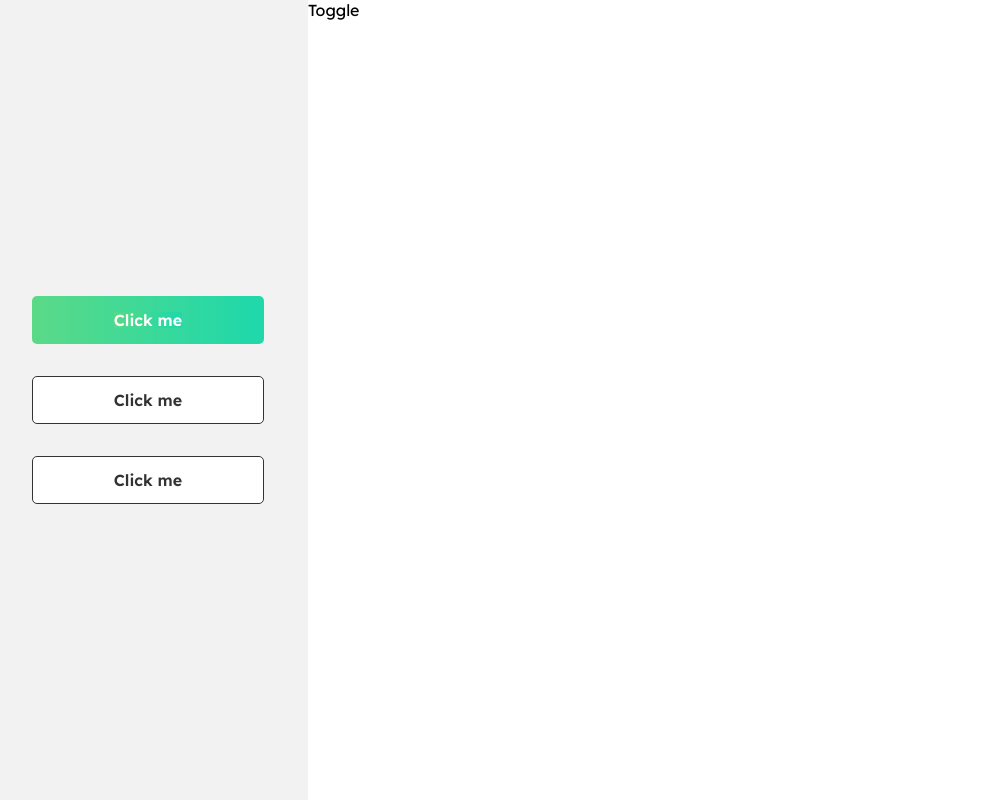
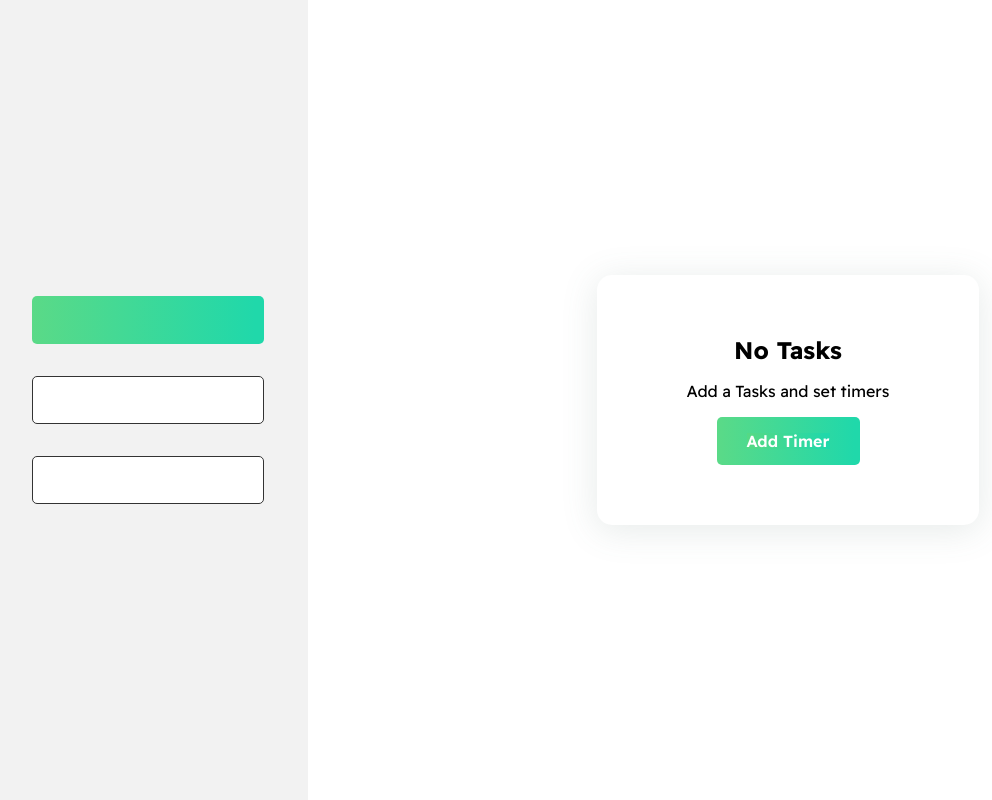
Before and after one commit to rajvaya/TickTockTasks, a React (Vite) app: page / in a window 1280 px wide. Shown: the whole page, without its empty margins (12-1004 px from the left). Built offline with nearby package versions, Linux system fonts and the light colour scheme.

Commit message:
⚡️ add : no task card UI

```diff
--- a/src/App.css
+++ b/src/App.css
@@ -5,13 +5,47 @@
   flex-direction: row;
 }
 
-
 .main-container {
-  display: flex;
+  display: block;
   flex-direction: column;
+  background-color: #fff;
+  align-items: center;
+  justify-content: center;
+  width: 100%;
+  min-height: 100vh;
 }
 
 .main-container.hidden {
   display: none;
   visibility: hidden;
 }
+
+.header-menu {
+  display: flex;
+  flex-direction: column;
+  justify-content: flex-start;
+  align-items: left;
+  padding: 0 24px;
+  margin-top: 24px;
+  gap: 16px;
+}
+
+.header-menu img {
+  height: 32px;
+  width: 32px;
+}
+
+.header-menu.hide {
+  display: none;
+  visibility: hidden;
+}
+
+
+.main-content{
+  display: grid;
+  grid-template-columns: repeat(4, 1fr);
+  grid-gap: 16px;
+  justify-items: center;
+  align-items: center;
+  min-height: 100vh;
+}
--- a/src/App.tsx
+++ b/src/App.tsx
@@ -2,16 +2,19 @@ import React, { useEffect, useState } from 'react';
 import './App.css'
 import SideBar from './components/SideBar'
 import { useWindowSize } from './utils/useWindowSize';
+import MenuIcon from './assets/Menu.svg';
+import classNames from 'classnames';
+import BaseCard from './components/Card';
+import Button from './components/Button';
+import NoTaskCard from './components/NoTaskCard';
 
 function App() {
   const {width} = useWindowSize();
-
   const [isSidebarOpen, setIsSidebarOpen] = useState(true);
-  console.log(isSidebarOpen)
 
   useEffect(() => {
     if (width) {
-      width < 480 ? setIsSidebarOpen(false) : setIsSidebarOpen(true)
+      width < 768 ? setIsSidebarOpen(false) : setIsSidebarOpen(true)
     }
   }, [width])
 
@@ -21,12 +24,16 @@ function App() {
   return (
     <div className="App">
         <SideBar onClick={handleToggleSidebar} isSidebarOpen={isSidebarOpen}/>
-        <div className={`main-container ${ width&&width < 480 ?  isSidebarOpen ? 'hidden' : '' : ''}`}>
-          <div onClick={()=>{handleToggleSidebar()}}>
-            Toggle
+        <div className={classNames('main-container',{"hidden":width&&width < 480 &&isSidebarOpen})} >
+          <div className={classNames('header-menu',{"hide":isSidebarOpen})}>
+            <img src={MenuIcon} alt=""  onClick={()=>{handleToggleSidebar()}} />
+            <h3 className='grey-dark'>Running</h3>
           </div>
+
+          <div className='main-content'>
+              <NoTaskCard/>
+            </div>
         </div>
-
     </div>
   )
 }
--- a/src/components/Button/index.tsx
+++ b/src/components/Button/index.tsx
@@ -1,12 +1,12 @@
 import "./button.css"
 import classNames from "classnames"
 
-function Button({variant} : {variant:string} ) {
+function Button({variant,label} : {variant:string,label:string} ) {
   var buttonClass = classNames("button",variant)
   var buttonTextClaass = classNames("button-text",variant)
   return (
     <button className={buttonClass}>
-        <span className={buttonTextClaass}>Click me</span>
+        <span className={buttonTextClaass}>{label}</span>
     </button>
   )
 }
--- /dev/null
+++ b/src/components/Card/card.css
@@ -0,0 +1,18 @@
+.card {
+    display: block;
+    padding: 16px;
+    width: 100%;
+    border: none;
+    border-radius: 15px;
+    padding: 16px;
+}
+
+.card-shadow {
+    background: #FFFFFF;
+    box-shadow: 0px 5px 35px 1px rgba(93, 124, 112, 0.15);
+  }
+
+.card-content {
+    display: block;
+    margin: 0 auto;
+}
--- /dev/null
+++ b/src/components/Card/index.tsx
@@ -0,0 +1,14 @@
+import React from 'react';
+import './card.css'
+
+const BaseCard = ({ children ,className }: any) => {
+  return (
+    <div className={`card card-shadow ${className}`}>
+      <div className="card-content">
+        {children}
+      </div>
+    </div>
+  );
+};
+
+export default BaseCard;
--- /dev/null
+++ b/src/components/NoTaskCard/index.tsx
@@ -0,0 +1,19 @@
+
+import Button from "../Button"
+import BaseCard from "../Card"
+import "./notaskcard.css"
+
+function NoTaskCard() {
+
+  return (
+    <BaseCard className="no-task-card">
+    <div className='no-task-content'>
+      <h2>No Tasks</h2>
+      <p>Add a Tasks and set timers</p>
+      <Button variant="primary" label='Add Timer'></Button>
+    </div>
+</BaseCard>
+  )
+}
+
+export default NoTaskCard
--- /dev/null
+++ b/src/components/NoTaskCard/notaskcard.css
@@ -0,0 +1,18 @@
+.no-task-card{
+    grid-column: 1 / 5;
+    max-width: 350px;
+    place-self: center;
+  }
+
+  .no-task-content {
+    display: flex;
+    flex-direction: column;
+    justify-content: center;
+    align-items: center;
+    gap: 16px;
+    padding: 44px;
+  }
+
+  .no-task-content Button {
+    width: fit-content
+  }
--- a/src/index.css
+++ b/src/index.css
@@ -4,3 +4,32 @@
   background-color:white;
   font-family: 'Readex Pro', sans-serif;
 }
+.grey-dark{
+  color: #333333;
+}
+
+h3 {
+  font-family: 'Readex Pro';
+  font-style: normal;
+  font-weight: 500;
+  font-size: 24px;
+  line-height: 150%;
+ }
+
+/* Media query for mobile devices */
+@media (max-width: 480px) {
+  /* h3 {
+    font-family: 'Readex Pro';
+font-style: normal;
+font-weight: 500;
+font-size: 24px;
+line-height: 150%;
+  } */
+}
+
+/* Media query for desktop devices */
+@media (min-width: 481px) {
+  /* h3 {
+    font-size: 28px;
+  } */
+}
```
